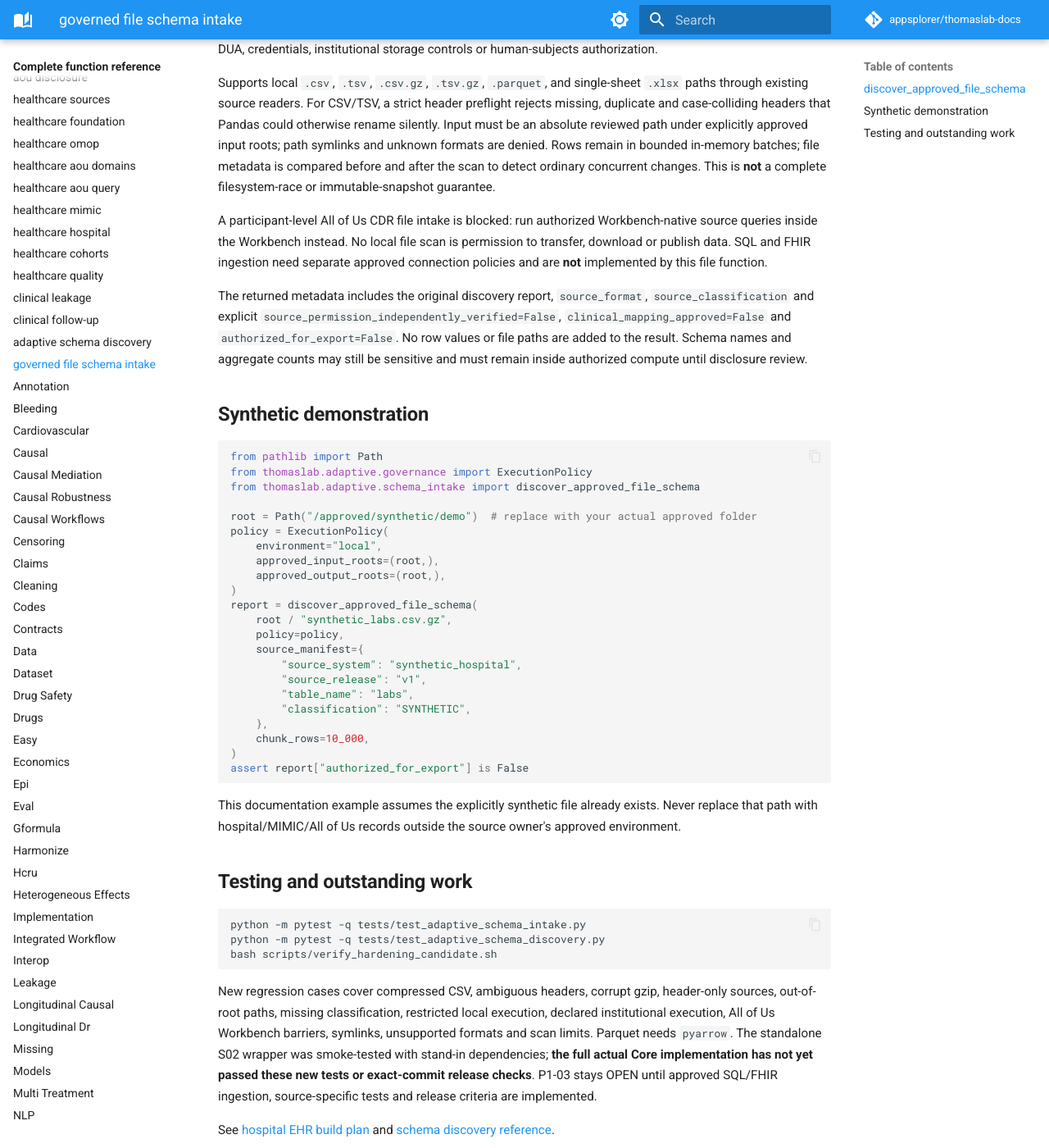
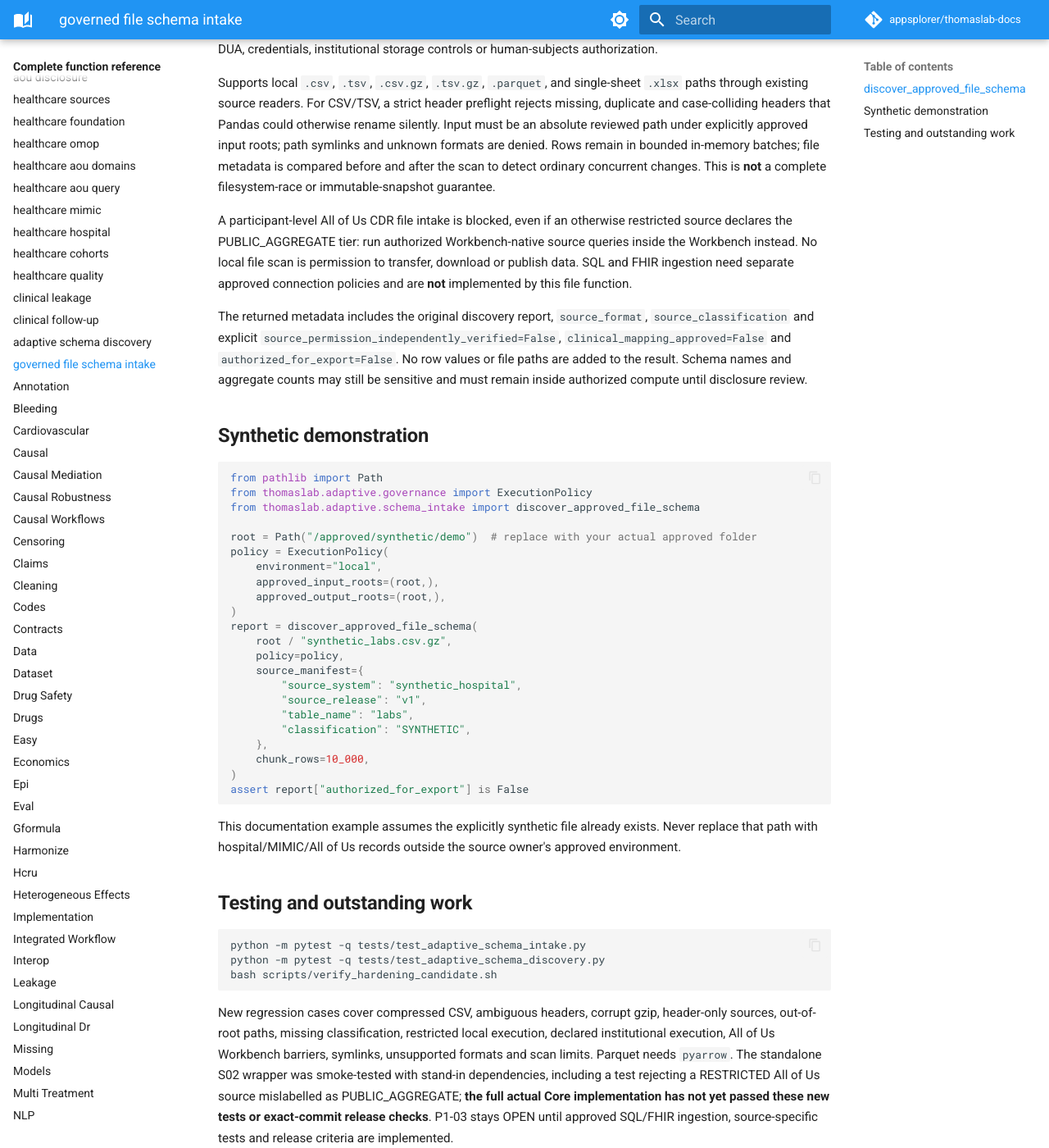
Before and after one commit to appsplorer/thomaslab-docs, an MkDocs documentation site: the page built from docs/reference/functions/schema_intake.md, in a window 1280 px wide and 1400 px high, scrolled down 664 px. Shown: the whole window at 82% size. Built offline with MkDocs 1.6.1 and Material for MkDocs 9.7.7, drawn with Linux system fonts in a browser that asks for light colours; comment, search, counter and statistics services are not loaded.

Commit message:
docs(ehr): state All of Us tier guard and 15-case isolated S02 evidence

```diff
--- a/docs/reference/functions/schema_intake.md
+++ b/docs/reference/functions/schema_intake.md
@@ -38,7 +38,7 @@ in-memory batches; file metadata is compared before and after the scan
 to detect ordinary concurrent changes. This is **not** a complete
 filesystem-race or immutable-snapshot guarantee.
 
-A participant-level All of Us CDR file intake is blocked: run
+A participant-level All of Us CDR file intake is blocked, even if an otherwise restricted source declares the PUBLIC_AGGREGATE tier: run
 authorized Workbench-native source queries inside the Workbench instead.
 No local file scan is permission to transfer, download or publish data.
 SQL and FHIR ingestion need separate approved connection policies and
@@ -95,7 +95,7 @@ New regression cases cover compressed CSV, ambiguous headers, corrupt gzip,
 header-only sources, out-of-root paths, missing classification, restricted local
 execution, declared institutional execution, All of Us Workbench barriers,
 symlinks, unsupported formats and scan limits. Parquet needs `pyarrow`.
-The standalone S02 wrapper was smoke-tested with stand-in dependencies;
+The standalone S02 wrapper was smoke-tested with stand-in dependencies, including a test rejecting a RESTRICTED All of Us source mislabelled as PUBLIC_AGGREGATE;
 **the full actual Core implementation has not yet passed these new tests
 or exact-commit release checks**. P1-03 stays OPEN until approved SQL/FHIR
 ingestion, source-specific tests and release criteria are implemented.
```
